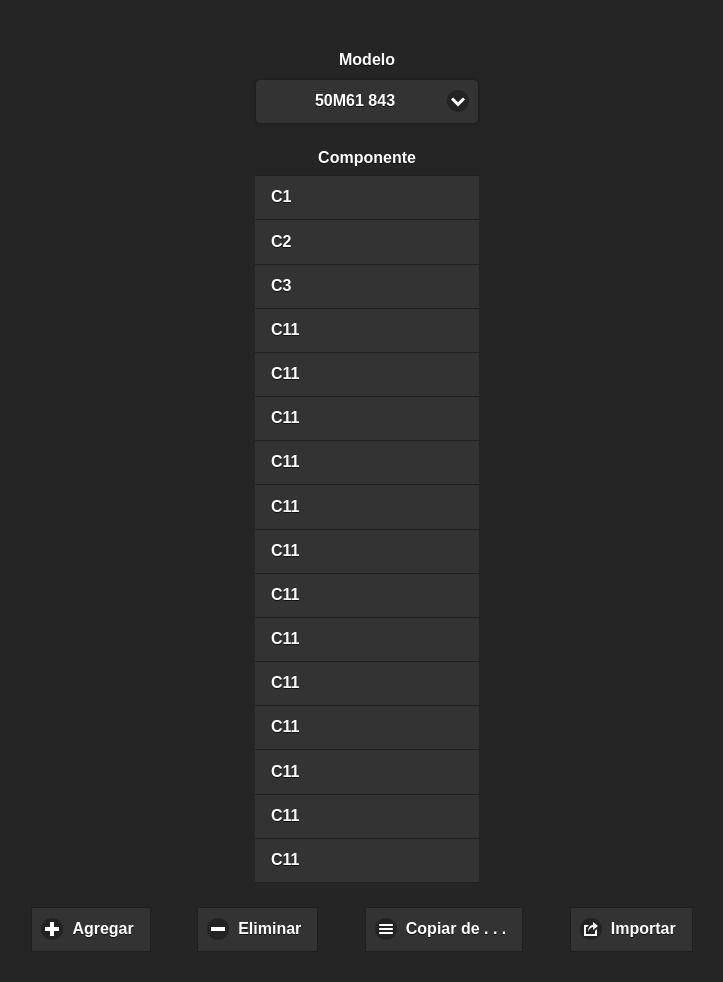
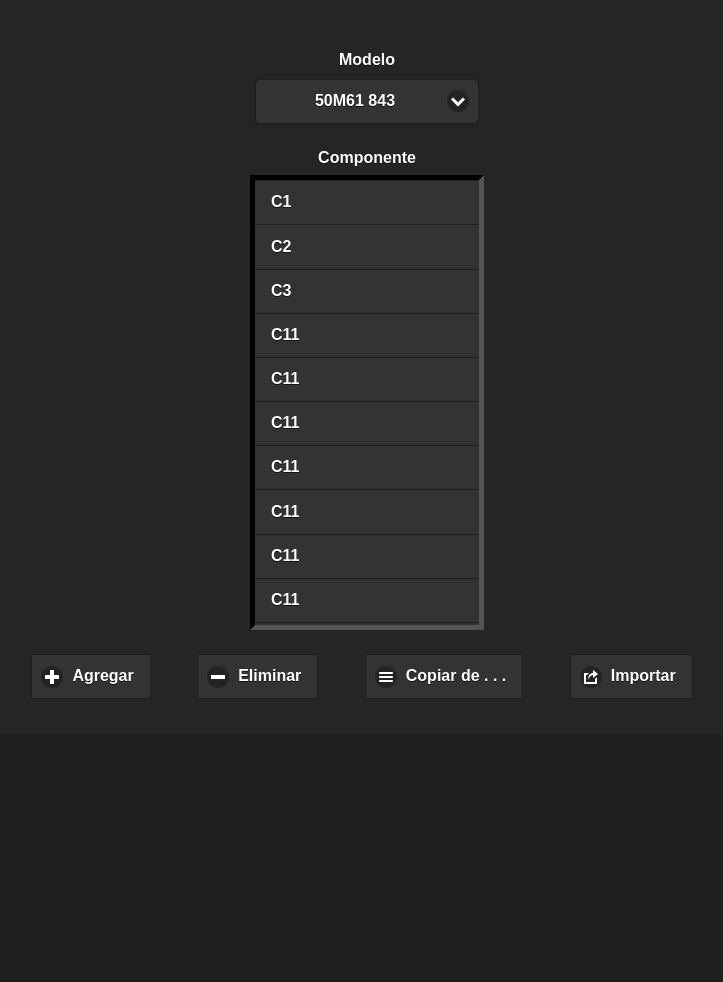
Before and after one commit to javierescudero/SIC-ULTIMATE, a PHP site: page /componentes.html in a window 1280 px wide. Shown: the part 66-1048 px from the top of the page, without its empty margins (273-996 px from the left). After the commit the page ends 764 px from the top, so only its background shows below. Run offline with PHP 8.4, Linux system fonts and the light colour scheme.

Commit message:
Se adapto contenedor para la lista de componentes

```diff
--- a/css/css_componentes.css
+++ b/css/css_componentes.css
@@ -36,4 +36,8 @@ table, th, tr, td {
 
 #divListComponente {
 	width: 25%;
+	height: 445px;
+	overflow: auto;
+	border: 5px solid black;
+	border-style: inset;
 }
```
